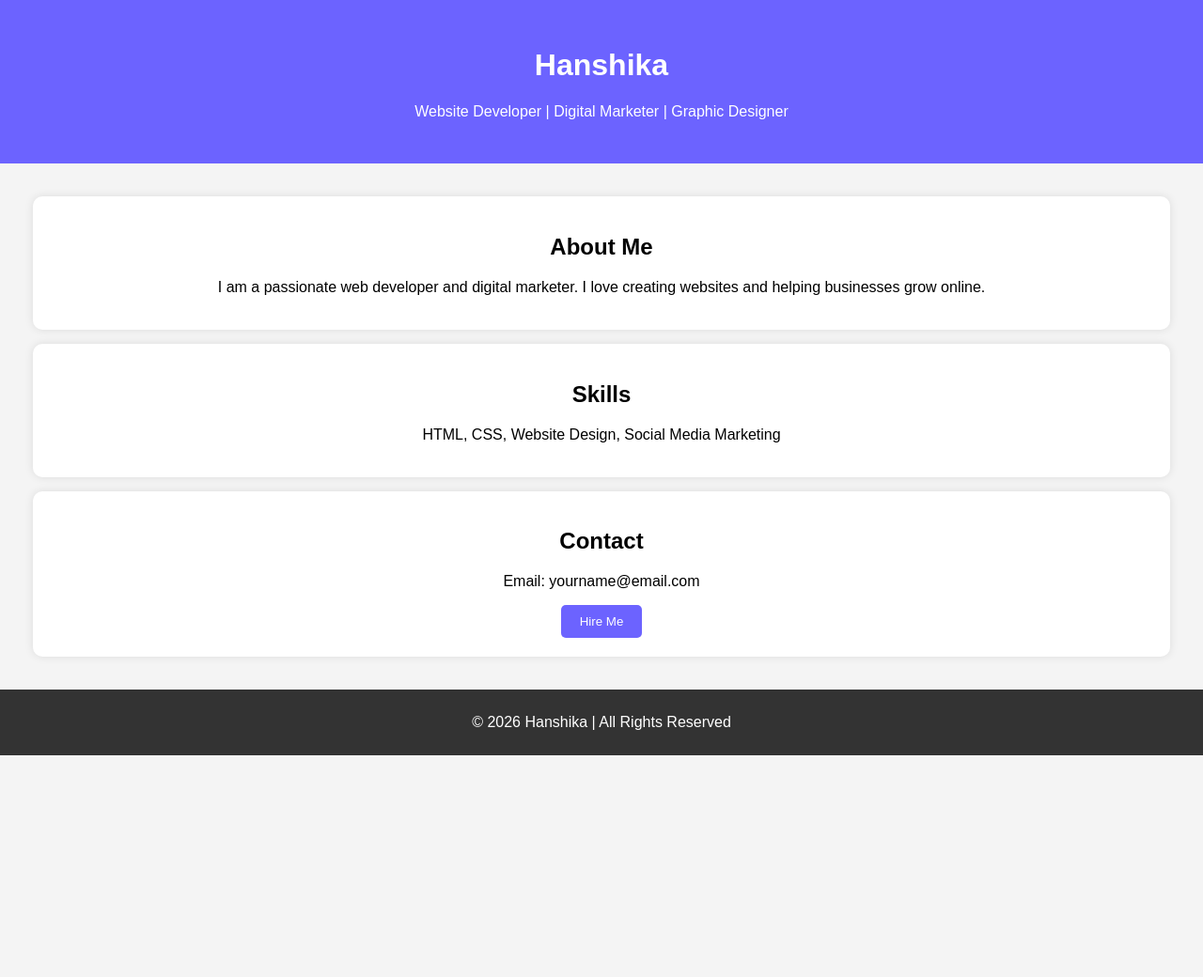
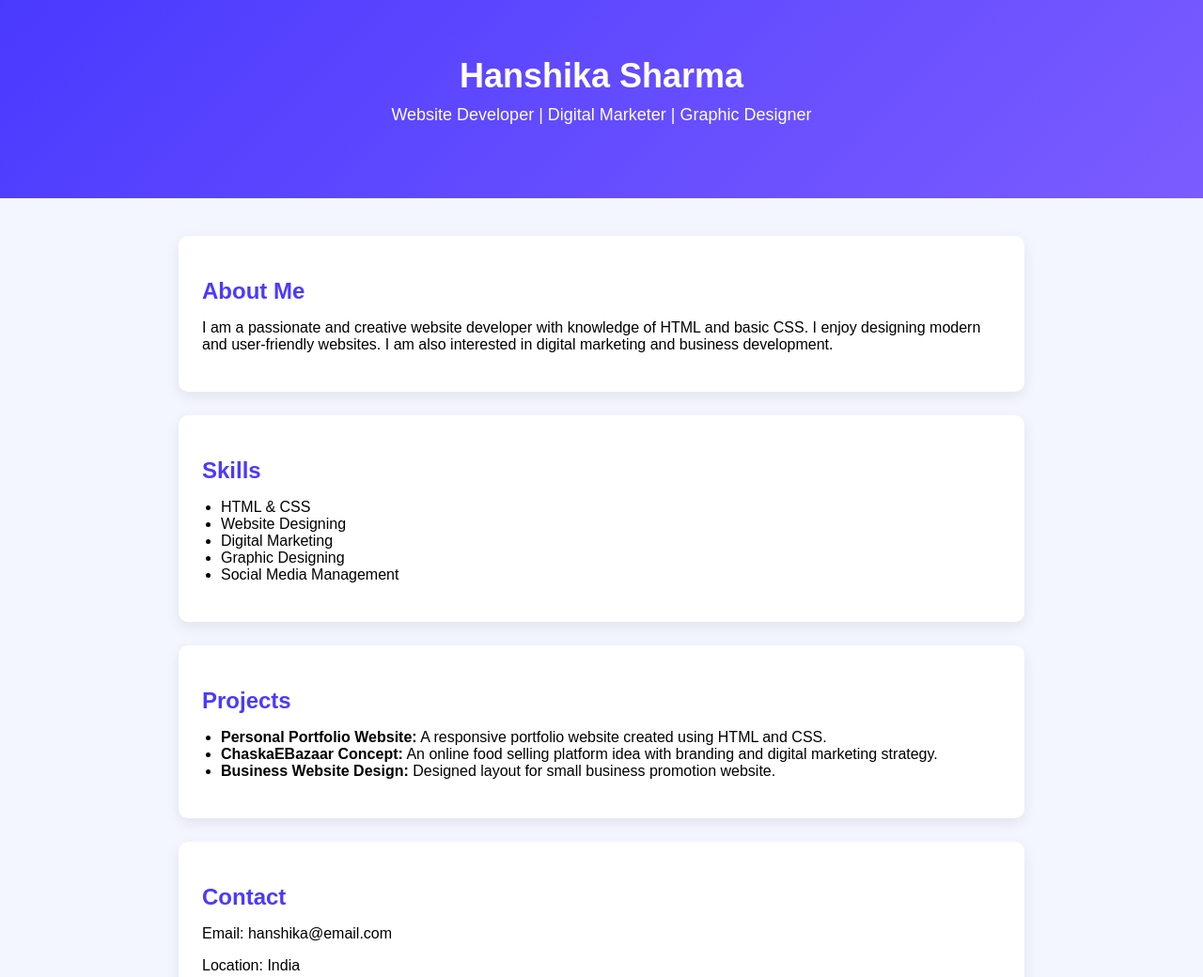
Before and after one commit to shivika-lang/portfolio-website, a plain HTML site: page index.html in a window 1280 px wide. Shown: the top 1040 px of the page at 94% size. Before the commit the page ends 804 px from the top, so only its background shows below. Drawn offline with Linux system fonts and the light colour scheme.

Commit message:
Update index.html

```diff
--- a/index.html
+++ b/index.html
@@ -1,71 +1,133 @@
 <!DOCTYPE html>
 <html>
 <head>
-<title>Hanshika Portfolio</title>
+<title>Hanshika Sharma | Portfolio</title>
+
 <style>
 body{
-font-family: Arial;
 margin:0;
-padding:0;
-background:#f4f4f4;
+font-family: Arial, sans-serif;
+background:#f4f6ff;
+}
+
+header{
+background:linear-gradient(135deg,#4a3aff,#7b5cff);
+color:white;
 text-align:center;
+padding:60px 20px;
 }
-header{
-background:#6c63ff;
-color:white;
-padding:30px;
+
+header h1{
+margin:0;
+font-size:36px;
 }
+
+header p{
+margin-top:10px;
+font-size:18px;
+}
+
 section{
-padding:20px;
+max-width:900px;
+margin:auto;
+padding:40px 20px;
 }
+
 .card{
 background:white;
-margin:15px;
-padding:20px;
+padding:25px;
+margin-bottom:25px;
 border-radius:10px;
-box-shadow:0 0 10px rgba(0,0,0,0.1);
+box-shadow:0 5px 15px rgba(0,0,0,0.08);
+transition:0.3s;
 }
-footer{
-background:#333;
-color:white;
-padding:10px;
+
+.card:hover{
+transform:translateY(-5px);
 }
+
+h2{
+color:#4a3aff;
+margin-bottom:15px;
+}
+
+ul{
+padding-left:20px;
+}
+
 button{
-padding:10px 20px;
-background:#6c63ff;
+background:#4a3aff;
 color:white;
 border:none;
+padding:10px 20px;
 border-radius:5px;
+cursor:pointer;
+}
+
+button:hover{
+background:#3728d8;
+}
+
+footer{
+background:#222;
+color:white;
+text-align:center;
+padding:20px;
+margin-top:40px;
 }
 </style>
 </head>
+
 <body>
 
 <header>
-<h1>Hanshika</h1>
+<h1>Hanshika Sharma</h1>
 <p>Website Developer | Digital Marketer | Graphic Designer</p>
 </header>
 
 <section>
+
 <div class="card">
 <h2>About Me</h2>
-<p>I am a passionate web developer and digital marketer. I love creating websites and helping businesses grow online.</p>
+<p>
+I am a passionate and creative website developer with knowledge of HTML and basic CSS.
+I enjoy designing modern and user-friendly websites.
+I am also interested in digital marketing and business development.
+</p>
 </div>
 
 <div class="card">
 <h2>Skills</h2>
-<p>HTML, CSS, Website Design, Social Media Marketing</p>
+<ul>
+<li>HTML & CSS</li>
+<li>Website Designing</li>
+<li>Digital Marketing</li>
+<li>Graphic Designing</li>
+<li>Social Media Management</li>
+</ul>
+</div>
+
+<div class="card">
+<h2>Projects</h2>
+<ul>
+<li><strong>Personal Portfolio Website:</strong> A responsive portfolio website created using HTML and CSS.</li>
+<li><strong>ChaskaEBazaar Concept:</strong> An online food selling platform idea with branding and digital marketing strategy.</li>
+<li><strong>Business Website Design:</strong> Designed layout for small business promotion website.</li>
+</ul>
 </div>
 
 <div class="card">
 <h2>Contact</h2>
-<p>Email: yourname@email.com</p>
+<p>Email: hanshika@email.com</p>
+<p>Location: India</p>
+<br>
 <button>Hire Me</button>
 </div>
+
 </section>
 
 <footer>
-<p>© 2026 Hanshika | All Rights Reserved</p>
+<p>© 2026 Hanshika Sharma | Portfolio Website Project</p>
 </footer>
 
 </body>
```
